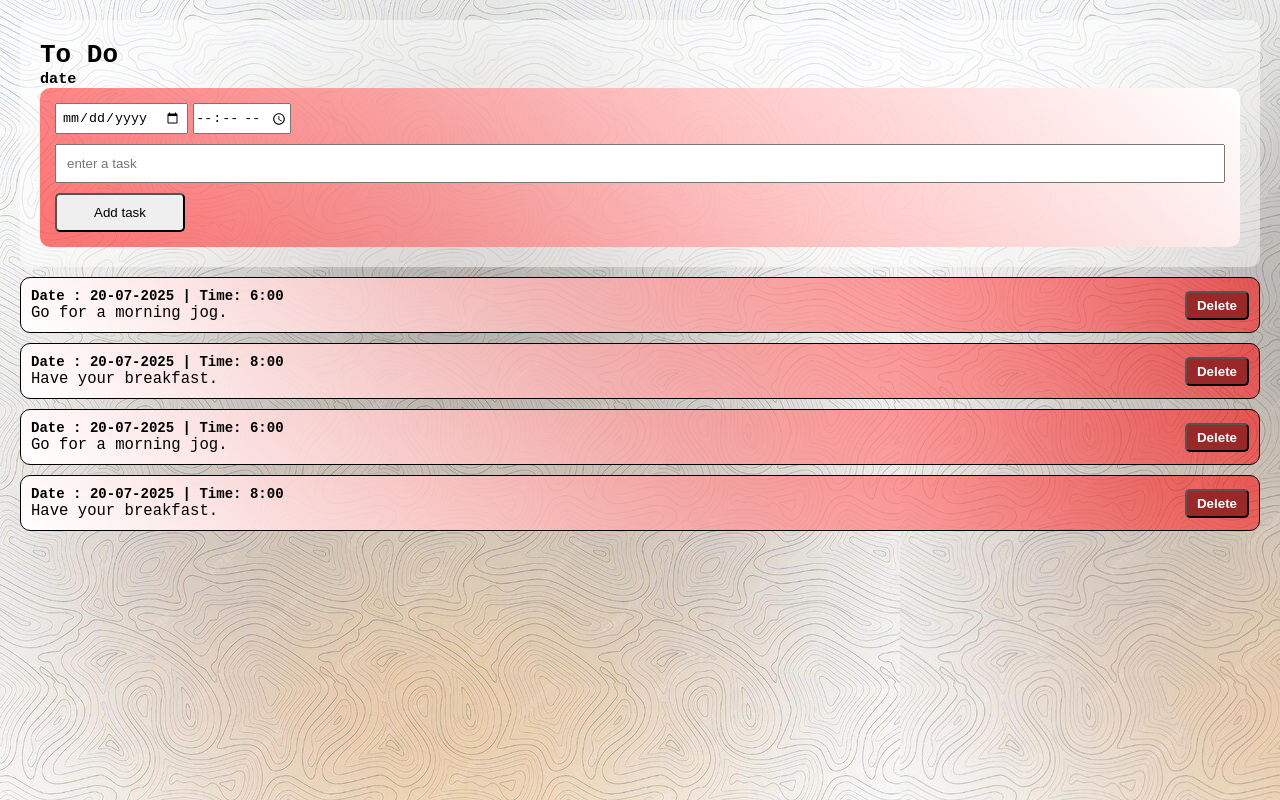
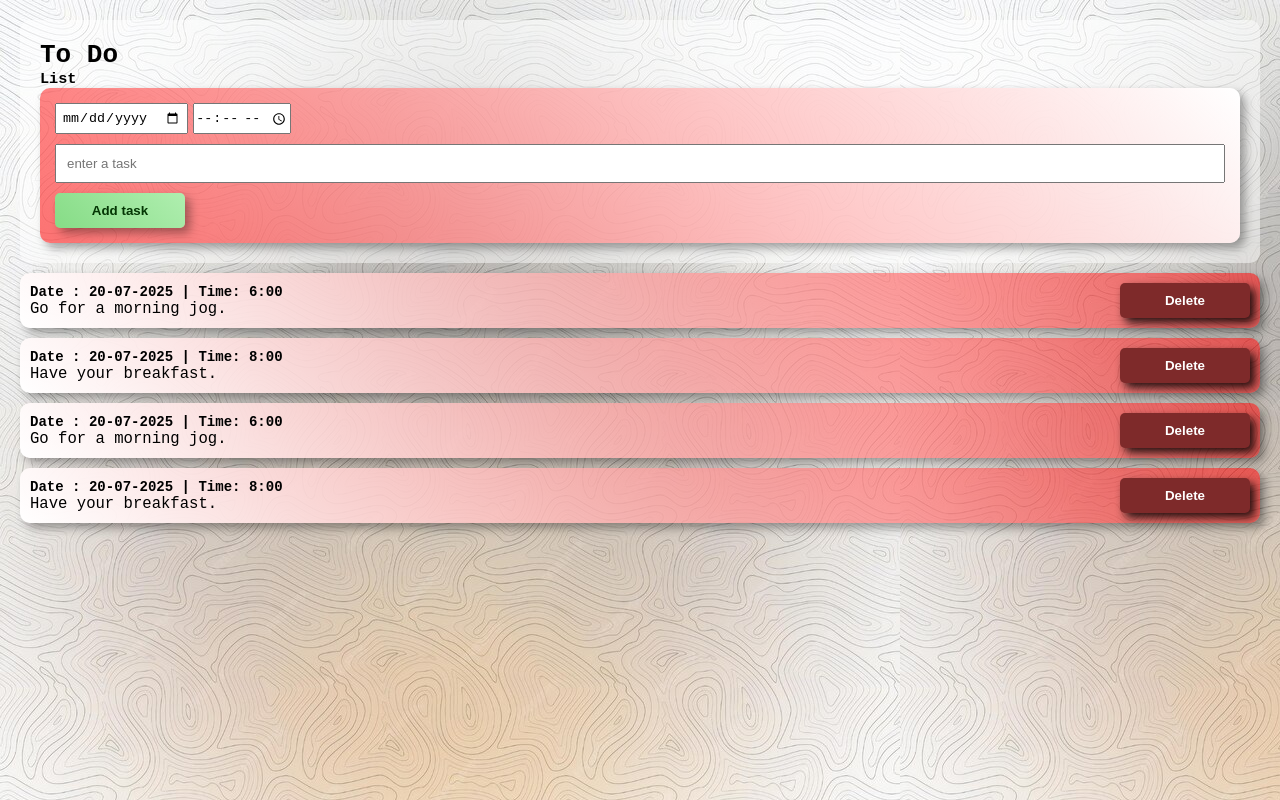
Before and after one commit to swaru1/todo-list, a plain HTML site: page index.html in a window 1280 px wide. Drawn offline with Linux system fonts and the light colour scheme.

Commit message:
added some button styles

```diff
--- a/index.html
+++ b/index.html
@@ -10,7 +10,7 @@
     <main>
       <div class="create">
         <h1>To Do</h1>
-        <h3>date</h3>
+        <h3>List</h3>
         <form action="">
           <div id="date-time">
             <input id="date-inp" type="date" required />
--- a/style.scss
+++ b/style.scss
@@ -29,6 +29,7 @@ main {
             flex-direction: column;
             gap: 10px;
             border-radius: 10px;
+            box-shadow: 5px 5px 10px rgba(0, 0, 0, 0.348);
 
             #date-time {
                 display: flex;
@@ -45,11 +46,21 @@ main {
 
             button {
                 border-radius: 5px;
+                border: none;
+                color: rgb(4, 54, 4);
+                font-weight: 600;
+                background: linear-gradient(45deg, rgb(134, 220, 134), rgb(175, 238, 175));
                 width: 130px;
                 padding: 10px;
+                box-shadow: 5px 5px 10px rgba(0, 0, 0, 0.348);
             }
 
             button:active {
+                color: white;
+                font-weight: 600;
+                background: linear-gradient(45deg, rgb(134, 220, 134), rgb(175, 238, 175));
+                transform: translateY(-3px);
+                box-shadow: 5px 5px 10px rgba(3, 246, 20, 0.348);
                 scale: 0.95;
             }
         }
@@ -66,7 +77,7 @@ main {
             align-items: center;
             font-size: 1.2em;
             justify-content: space-between;
-            border: 1px solid black;
+            box-shadow: 5px 5px 10px rgba(0, 0, 0, 0.348);
             border-radius: 10px;
             padding: 10px;
             background: linear-gradient(45deg,  rgb(255, 255, 255), rgba(255, 0, 0, 0.541));
@@ -77,16 +88,31 @@ main {
             }
 
             .del {
-                padding: 5px 10px;
+                /* padding: 5px 10px;
                 border-radius: 5px;
                 background-color: rgb(155, 40, 40);
                 color: white;
+                font-weight: 600; */
+                border-radius: 5px;
+                border: none;
+                color: rgb(255, 255, 255);
                 font-weight: 600;
+                background-color: (rgb(126, 42, 42));
+                width: 130px;
+                padding: 10px;
+                box-shadow: 5px 5px 10px rgba(0, 0, 0, 0.842);
+                transition: scale ease-in 0.3sec;
             }
 
             .del:active {
+                /* scale: 0.95;
+                background-color: red; */
+                color: black;
+                font-weight: 600;
+                background: linear-gradient(45deg, rgb(246, 167, 167), rgb(203, 132, 132));
+                transform: translateY(-3px);
+                box-shadow: 5px 5px 10px rgb(50, 13, 13);
                 scale: 0.95;
-                background-color: red;
             }
         }
     }
```
Also changed, not shown: style.css, 1 other file.
